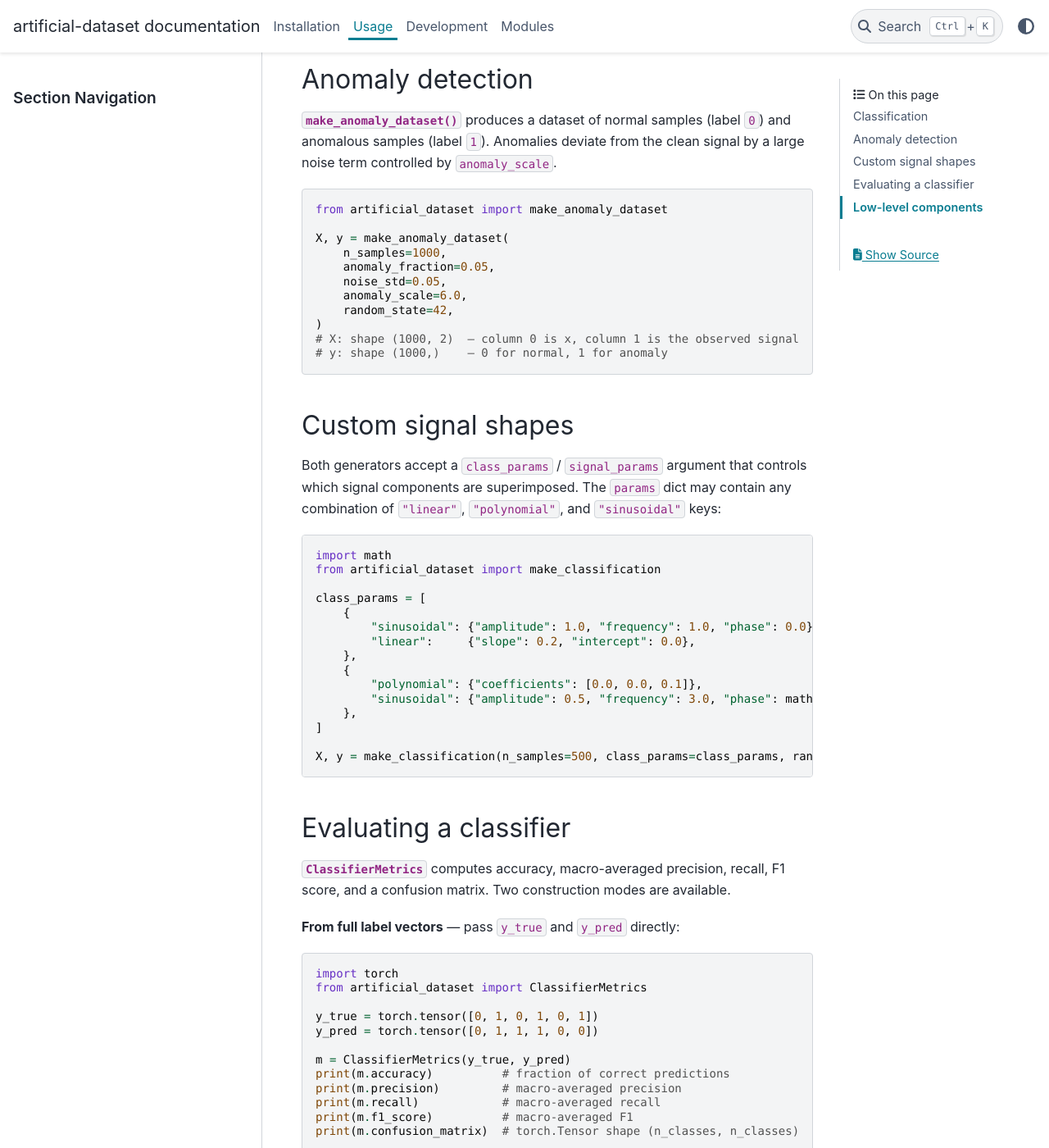
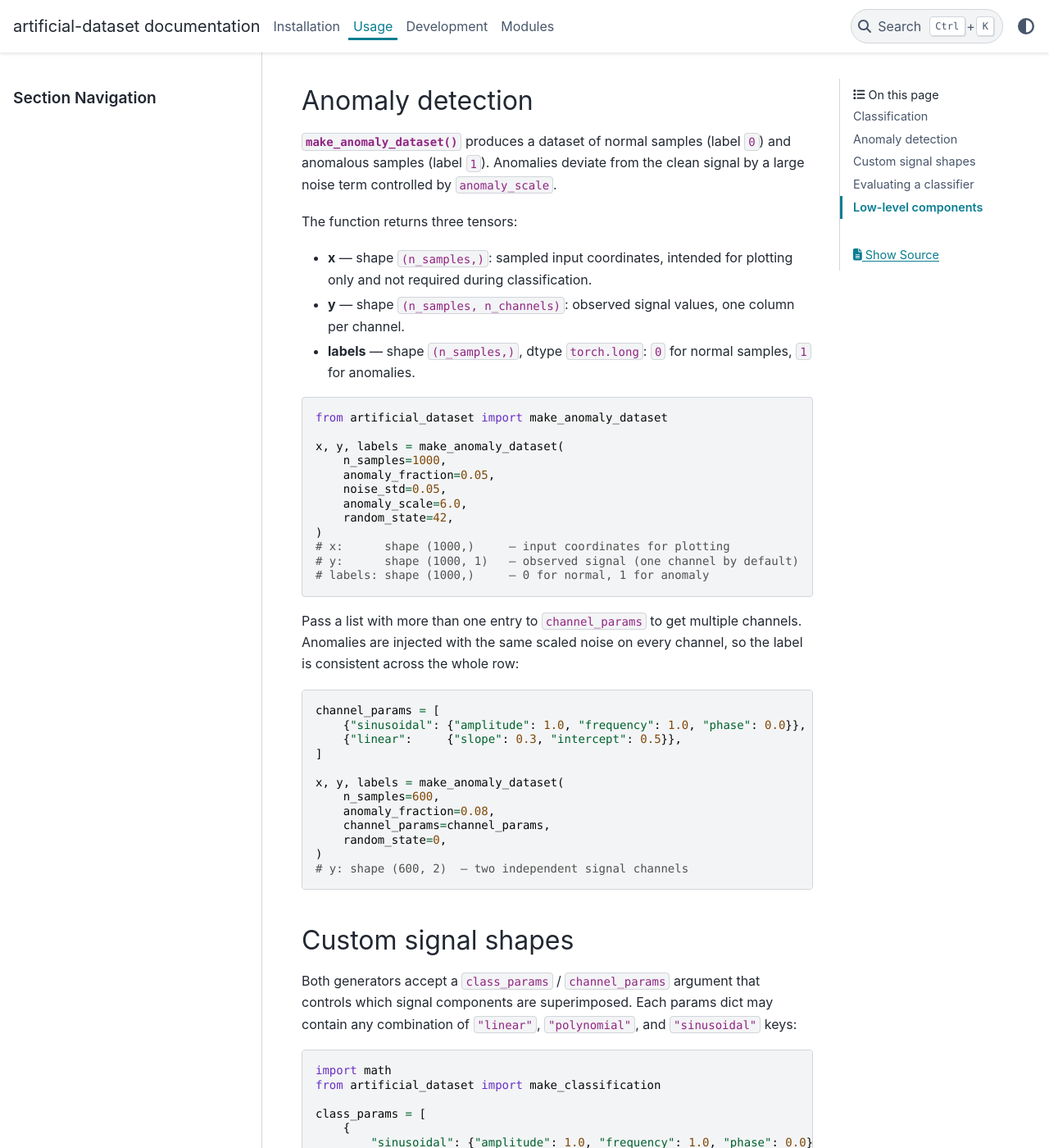
Before and after one commit to dave123981/artificial-dataset, a Sphinx documentation site: the page built from docs/source/usage.rst, in a window 1280 px wide and 1400 px high, scrolled down 605 px. Shown: the whole window at 82% size. Built offline with Sphinx 7.4.7 and the PyData theme 0.15.4, drawn with Linux system fonts in a browser that asks for light colours; the version number could not be read and is left out; some of the changed text lies outside the part shown.

Commit message:
Changing output

```diff
--- a/docs/source/usage.rst
+++ b/docs/source/usage.rst
@@ -1,8 +1,10 @@
 Usage
 =====
 
-Both generators return ``(X, y)`` pairs of :class:`torch.Tensor` objects that
-plug directly into a PyTorch :class:`~torch.utils.data.DataLoader`.
+Both generators return :class:`torch.Tensor` objects that plug directly into a
+PyTorch :class:`~torch.utils.data.DataLoader`.  The anomaly generator returns
+a three-tuple ``(x, y, labels)``; the classification generator returns a
+two-tuple ``(X, y)``.
 
 Classification
 --------------
@@ -30,25 +32,54 @@ Anomaly detection
 samples (label ``0``) and anomalous samples (label ``1``).  Anomalies deviate
 from the clean signal by a large noise term controlled by ``anomaly_scale``.
 
+The function returns three tensors:
+
+* **x** — shape ``(n_samples,)``: sampled input coordinates, intended for
+  plotting only and not required during classification.
+* **y** — shape ``(n_samples, n_channels)``: observed signal values, one
+  column per channel.
+* **labels** — shape ``(n_samples,)``, dtype ``torch.long``: ``0`` for normal
+  samples, ``1`` for anomalies.
+
 .. code-block:: python
 
    from artificial_dataset import make_anomaly_dataset
 
-   X, y = make_anomaly_dataset(
+   x, y, labels = make_anomaly_dataset(
        n_samples=1000,
        anomaly_fraction=0.05,
        noise_std=0.05,
        anomaly_scale=6.0,
        random_state=42,
    )
-   # X: shape (1000, 2)  — column 0 is x, column 1 is the observed signal
-   # y: shape (1000,)    — 0 for normal, 1 for anomaly
+   # x:      shape (1000,)     — input coordinates for plotting
+   # y:      shape (1000, 1)   — observed signal (one channel by default)
+   # labels: shape (1000,)     — 0 for normal, 1 for anomaly
+
+Pass a list with more than one entry to ``channel_params`` to get multiple
+channels.  Anomalies are injected with the same scaled noise on every channel,
+so the label is consistent across the whole row:
+
+.. code-block:: python
+
+   channel_params = [
+       {"sinusoidal": {"amplitude": 1.0, "frequency": 1.0, "phase": 0.0}},
+       {"linear":     {"slope": 0.3, "intercept": 0.5}},
+   ]
+
+   x, y, labels = make_anomaly_dataset(
+       n_samples=600,
+       anomaly_fraction=0.08,
+       channel_params=channel_params,
+       random_state=0,
+   )
+   # y: shape (600, 2)  — two independent signal channels
 
 Custom signal shapes
 --------------------
 
-Both generators accept a ``class_params`` / ``signal_params`` argument that
-controls which signal components are superimposed.  The ``params`` dict may
+Both generators accept a ``class_params`` / ``channel_params`` argument that
+controls which signal components are superimposed.  Each params dict may
 contain any combination of ``"linear"``, ``"polynomial"``, and ``"sinusoidal"``
 keys:
 
@@ -102,9 +133,9 @@ construction modes are available.
    import torch
    from artificial_dataset import ClassifierMetrics, make_anomaly_dataset
 
-   X, y = make_anomaly_dataset(n_samples=500, anomaly_fraction=0.1, random_state=0)
+   x, y, labels = make_anomaly_dataset(n_samples=500, anomaly_fraction=0.1, random_state=0)
 
-   true_indices = (y == 1).nonzero(as_tuple=True)[0]
+   true_indices = (labels == 1).nonzero(as_tuple=True)[0]
    pred_indices = torch.tensor([3, 27, 88, 142])  # your model's detections
 
    m = ClassifierMetrics.from_anomaly_indices(
```
Also changed, not shown: 3 other files.
